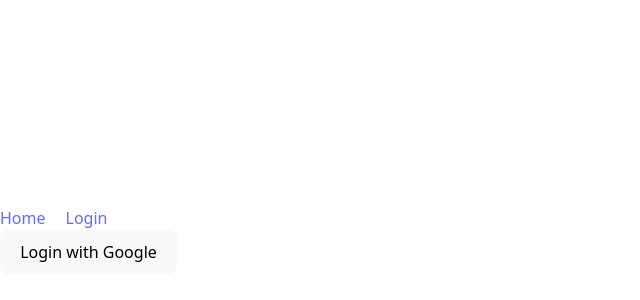
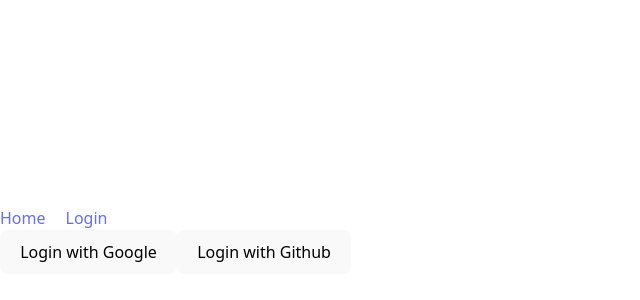
Before and after one commit to AkhiSharmin/Firebase, a React (Vite) app: page /login in a window 1280 px wide. Shown: the part 160-460 px from the top of the page, without its empty margins (0-640 px from the left). Built offline with nearby package versions, Linux system fonts and the light colour scheme.

Commit message:
added google auth

```diff
--- a/src/components/Login/Login.jsx
+++ b/src/components/Login/Login.jsx
@@ -1,13 +1,20 @@
-import { GoogleAuthProvider, signInWithPopup, signOut } from "firebase/auth";
+import {
+  GithubAuthProvider,
+  GoogleAuthProvider,
+  signInWithPopup,
+  signOut,
+} from "firebase/auth";
 import { auth } from "../../firebase/firebase.init";
 import { useState } from "react";
 
 const Login = () => {
   const [user, setUser] = useState(null);
 
-  const provider = new GoogleAuthProvider();
+  const googleProvider = new GoogleAuthProvider();
+  const githubProvider = new GithubAuthProvider();
+
   const handleGoogleSingIn = () => {
-    signInWithPopup(auth, provider)
+    signInWithPopup(auth, googleProvider)
       .then((result) => {
         console.log(result.user);
         setUser(result.user);
@@ -15,6 +22,17 @@ const Login = () => {
       .catch((error) => {
         console.log("Error", error);
         setUser(null);
+      });
+  };
+
+  const handleGithubSingIn = () => {
+    signInWithPopup(auth, githubProvider)
+      .then((result) => {
+        console.log(result.user);
+        setUser(result.user);
+      })
+      .catch((error) => {
+        console.log("Error", error);
       });
   };
 
@@ -39,14 +57,17 @@ const Login = () => {
       {user ? (
         <button onClick={handleSingOut}>Sing Out</button>
       ) : (
-        <button onClick={handleGoogleSingIn}>Login with Google</button>
+        <div>
+          <button onClick={handleGoogleSingIn}>Login with Google</button>
+          <button onClick={handleGithubSingIn}>Login with Github</button>
+        </div>
       )}
 
       {user && (
         <div>
           <img src={user.photoURL} alt="" />
           <h4>{user.displayName}</h4>
-          <p>{user.email}</p>
+          <p>Email: {user.email}</p>
         </div>
       )}
     </div>
```
